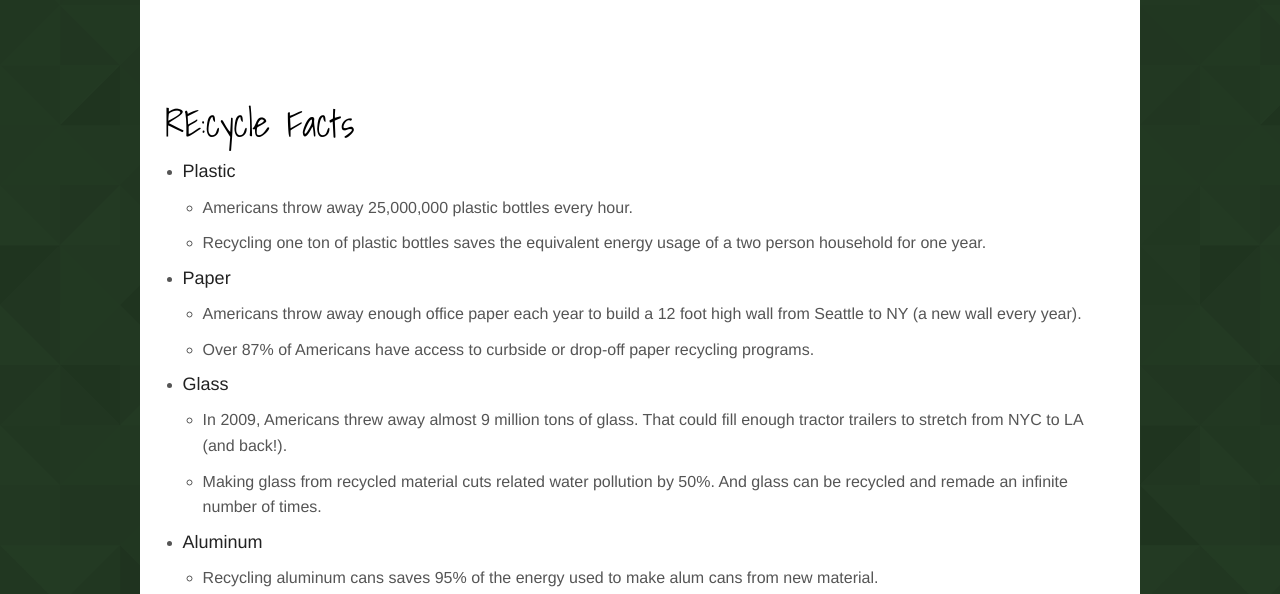
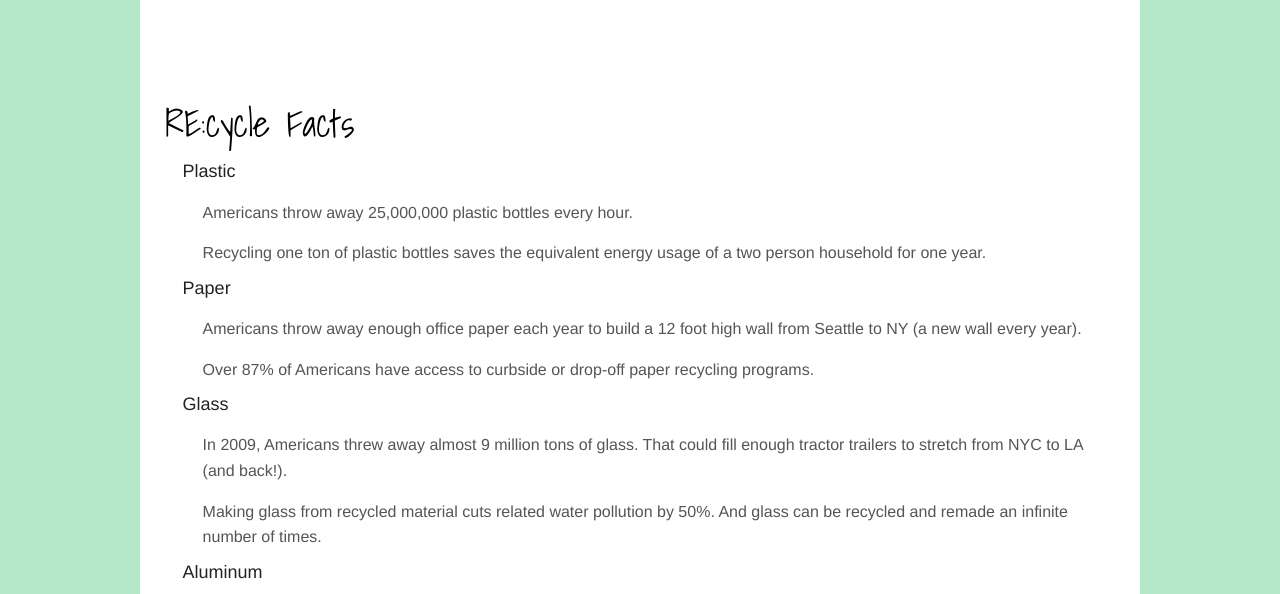
Before and after one commit to jweeden/RE-cycle, a plain HTML site: page index.html in a window 1280 px wide. Shown: the part 895-1489 px from the top of the page. Drawn offline with Linux system fonts and the light colour scheme.

Commit message:
made some changes

```diff
--- a/css/styles.css
+++ b/css/styles.css
@@ -1,7 +1,7 @@
 /* GLOBAL-----------------------------------------------------------*/
 body {
     color: #555;
-    background: url("../img/footer_lodyas.png") repeat;
+    background-color: #B5E8C8;
 }
 h1 {
     font-size: 72px;
@@ -25,9 +25,11 @@ a:focus, a:hover, a:active {
 
 li{
     margin-top: 10px;
+    list-style-type: none;
 }
 ul li ul li{
-    margin-top: 10px;
+    margin-top: 15px;
+    margin-bottom: 5px;
 }
 
 footer{
```
